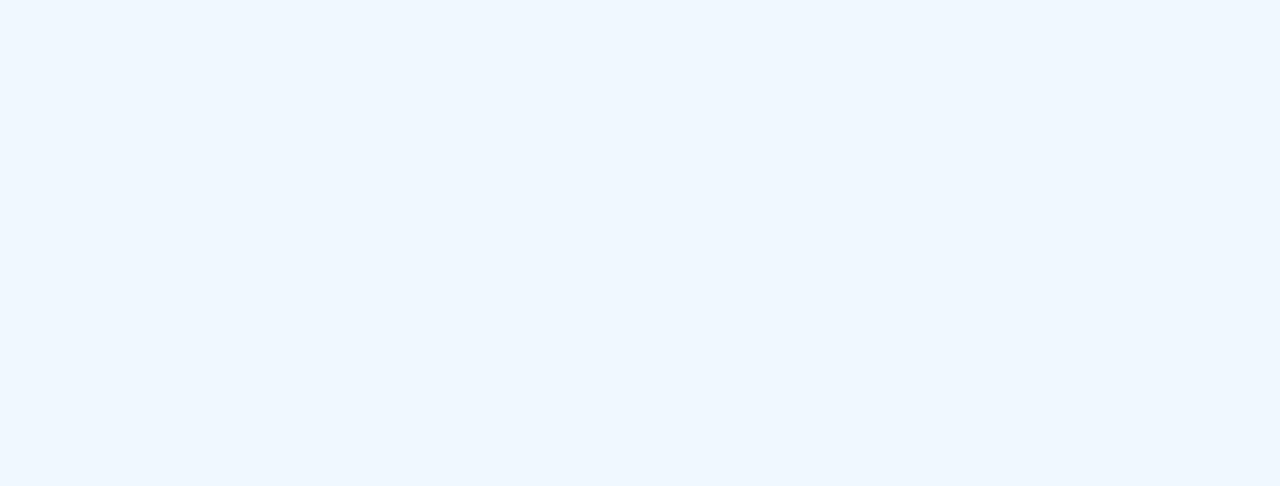
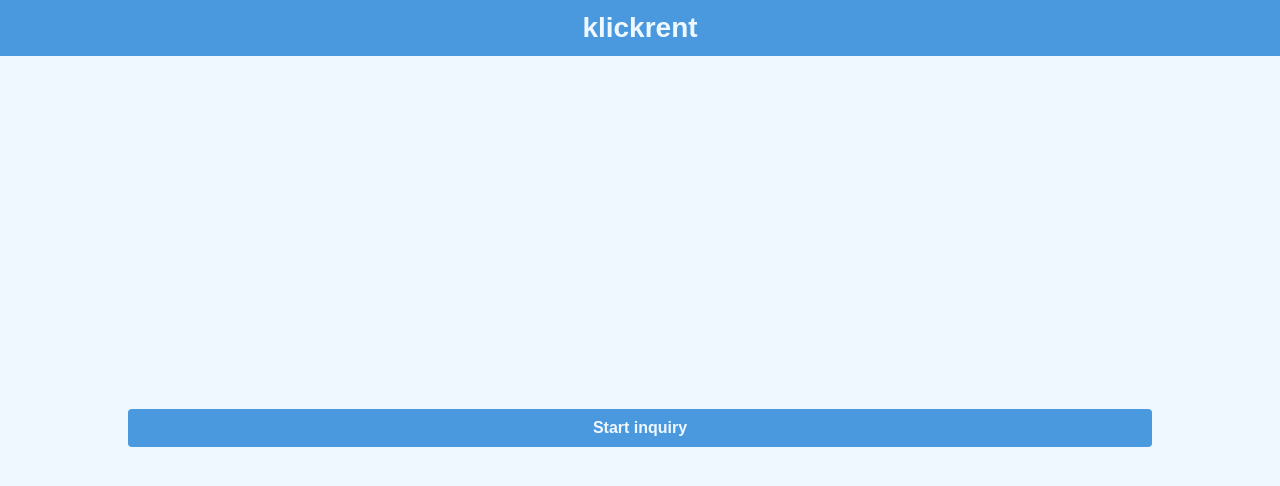
Before and after one commit to alegzable/klickrent, a React (Create React App) app: page / in a window 1280 px wide. Shown: the top 486 px of the page. Built offline with nearby package versions, Linux system fonts and the light colour scheme.

Commit message:
feat: add kickrent  page with header and Start inquiry button

```diff
--- a/src/App.tsx
+++ b/src/App.tsx
@@ -1,12 +1,12 @@
 import { ReactElement } from "react";
 import GlobalStyles from "./globalStyles";
-import KlickrentPage from "./Pages/KlickrentPage";
+import Klickrent from "./Pages/Kickrent/Klickrent";
 
 const App = (): ReactElement => {
 	return (
 		<>
 			<GlobalStyles />
-			<KlickrentPage />
+			<Klickrent />
 		</>
 	);
 };
--- /dev/null
+++ b/src/Components/Common/Button.tsx
@@ -0,0 +1,11 @@
+import styled from "styled-components";
+import { colors } from "../../styleVariables";
+
+const Button = styled.button`
+	background: ${colors.blue};
+	color: ${colors.lightBlue};
+	border-radius: 0.4rem;
+	font-weight: 600;
+`;
+
+export default Button;
--- /dev/null
+++ b/src/Components/Layout/Content.tsx
@@ -0,0 +1,8 @@
+import styled from "styled-components";
+import { headerHeight } from "./Header";
+
+const Content = styled.div`
+	height: calc(100% - ${headerHeight});
+`;
+
+export default Content;
--- /dev/null
+++ b/src/Components/Layout/Header.tsx
@@ -0,0 +1,17 @@
+import styled from "styled-components";
+import { colors } from "../../styleVariables";
+
+export const headerHeight = "5.6rem";
+
+const Header = styled.h1`
+	position: sticky;
+	height: ${headerHeight};
+	display: flex;
+	justify-content: center;
+	align-items: center;
+	margin: 0;
+	background: ${colors.blue};
+	color: ${colors.lightBlue};
+`;
+
+export default Header;
--- /dev/null
+++ b/src/Components/Layout/Page.tsx
@@ -0,0 +1,18 @@
+import { PropsWithChildren, ReactElement } from "react";
+import Content from "./Content";
+import Header from "./Header";
+
+type Props = {
+	title: string;
+};
+
+const Page = ({ title, children }: PropsWithChildren<Props>): ReactElement => {
+	return (
+		<>
+			<Header>{title}</Header>
+			<Content>{children}</Content>
+		</>
+	);
+};
+
+export default Page;
--- /dev/null
+++ b/src/Pages/Kickrent/Klickrent.tsx
@@ -0,0 +1,27 @@
+import { ReactElement } from "react";
+import styled from "styled-components";
+import Button from "../../Components/Common/Button";
+import Page from "../../Components/Layout/Page";
+
+const Div = styled.div`
+	height: 100%;
+	display: flex;
+	justify-content: center;
+	align-items: center;
+`;
+
+const StyledButton = styled(Button)`
+	width: 80%;
+`;
+
+const Klickrent = (): ReactElement => {
+	return (
+		<Page title="klickrent">
+			<Div>
+				<StyledButton>Start inquiry</StyledButton>
+			</Div>
+		</Page>
+	);
+};
+
+export default Klickrent;
--- a/src/Pages/KlickrentPage.tsx
+++ /dev/null
@@ -1,7 +0,0 @@
-import { ReactElement } from "react";
-
-const KlickrentPage = (): ReactElement => {
-	return <div></div>;
-};
-
-export default KlickrentPage;
--- a/src/globalStyles.ts
+++ b/src/globalStyles.ts
@@ -1,5 +1,6 @@
 import { createGlobalStyle } from "styled-components";
 import { normalize } from "styled-normalize";
+import { colors } from "./styleVariables";
 
 export default createGlobalStyle`
     ${normalize}
@@ -22,9 +23,8 @@ export default createGlobalStyle`
 
     .root {
         height: 100%;
-        background-color: #f0f8ff;
-        color: #545454;
-        overflow-y: scroll;
+        background-color: ${colors.lightBlue};
+        color: ${colors.gray};
     }
 
     ul {
--- /dev/null
+++ b/src/styleVariables.ts
@@ -0,0 +1,5 @@
+export const colors = {
+	lightBlue: "#f0f8ff",
+	blue: "#4a98de",
+	gray: "#545454",
+};
```
